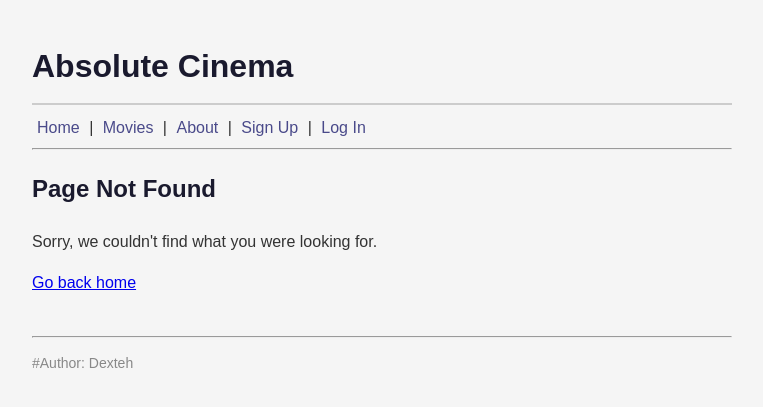
After one commit to gopal9160/Asolute-Cinema, a Flask app: template templates/404.html in a window 1280 px wide. The commit adds this page. Shown: the top 407 px of the page, without its empty margins (258-1021 px from the left). Run offline with Flask 3, Linux system fonts and the light colour scheme; the template is opened without the code that fills it, so the values that code supplies are empty.

Commit message:
Add custom 404 and 500 error pages

```diff
--- a/app.py
+++ b/app.py
@@ -1,11 +1,13 @@
+from functools import wraps
+
 from flask import Flask, render_template, request, redirect, url_for, session, flash
 from werkzeug.security import generate_password_hash, check_password_hash
 from flask_sqlalchemy import SQLAlchemy
 from flask_migrate import Migrate
 
+
 app = Flask(__name__)
 app.secret_key = "dev-secret-key-change-me-later"
-
 
 app.config["SQLALCHEMY_DATABASE_URI"] = "sqlite:///movies.db"
 app.config["SQLALCHEMY_TRACK_MODIFICATIONS"] = False
@@ -22,14 +24,6 @@ class User(db.Model):
     def __repr__(self):
         return f"<User {self.username}>"
 
-@app.context_processor
-def inject_user():
-    user_id = session.get("user_id")
-    current_user = None
-    if user_id:
-        current_user = db.session.get(User, user_id)
-    return {"current_user": current_user}
-
 
 class Movie(db.Model):
     id = db.Column(db.Integer, primary_key=True)
@@ -41,7 +35,15 @@ class Movie(db.Model):
     def __repr__(self):
         return f"<Movie {self.title}>"
 
-from functools import wraps
+
+@app.context_processor
+def inject_user():
+    user_id = session.get("user_id")
+    current_user = None
+    if user_id:
+        current_user = db.session.get(User, user_id)
+    return {"current_user": current_user}
+
 
 def login_required(f):
     @wraps(f)
@@ -52,57 +54,76 @@ def login_required(f):
     return decorated_function
 
 
+# ---------- Auth routes ----------
+
 @app.route("/signup", methods=["GET", "POST"])
-
 def signup():
     if request.method == "POST":
-        username = request.form["username"]
+        username = request.form["username"].strip()
         password = request.form["password"]
+
+        if not username or not password:
+            flash("Username and password are required.", "error")
+            return redirect(url_for("signup"))
 
         existing = User.query.filter_by(username=username).first()
         if existing:
-            return "Username already exists. <a href='/signup'>Try again!</a>"
+            flash("Username already taken.", "error")
+            return redirect(url_for("signup"))
 
-        new_user = User(username=username, password_hash=generate_password_hash(password))
-
+        new_user = User(
+            username=username,
+            password_hash=generate_password_hash(password),
+        )
         db.session.add(new_user)
         db.session.commit()
 
         session["user_id"] = new_user.id
-
+        flash(f"Welcome, {username}!", "success")
         return redirect(url_for("movies"))
 
     return render_template("signup.html")
 
 
-
-
 @app.route("/login", methods=["GET", "POST"])
 def login():
     if request.method == "POST":
-        username = request.form["username"]
+        username = request.form["username"].strip()
         password = request.form["password"]
 
         user = User.query.filter_by(username=username).first()
 
         if user and check_password_hash(user.password_hash, password):
             session["user_id"] = user.id
+            flash(f"Welcome back, {username}!", "success")
             return redirect(url_for("movies"))
 
-        return "Invalid username or password. <a href='/login'>Try again</a>"
+        flash("Invalid username or password.", "error")
+        return redirect(url_for("login"))
 
     return render_template("login.html")
+
 
 @app.route("/logout")
 def logout():
     session.pop("user_id", None)
+    flash("You've been logged out.", "success")
     return redirect(url_for("movies"))
 
+
+# ---------- Public routes ----------
 
 @app.route("/")
 def home():
     return render_template("index.html")
 
+
+@app.route("/about")
+def about():
+    return render_template("about.html")
+
+
+# ---------- Movie routes (login required) ----------
 
 @app.route("/movies")
 @login_required
@@ -115,13 +136,34 @@ def movies():
 @login_required
 def add_movie():
     if request.method == "POST":
-        title = request.form["title"]
-        year = request.form["year"]
+        title = request.form["title"].strip()
+        year = request.form["year"].strip()
 
-        new_movie = Movie(title=title, year=int(year) if year else None, user_id=session["user_id"])
+        errors = []
+
+        if not title:
+            errors.append("Title is required.")
+
+        if year:
+            if not year.isdigit():
+                errors.append("Year must be a number.")
+            elif int(year) < 1888 or int(year) > 2100:
+                errors.append("Year must be between 1888 and 2100.")
+
+        if errors:
+            for error in errors:
+                flash(error, "error")
+            return redirect(url_for("add_movie"))
+
+        new_movie = Movie(
+            title=title,
+            year=int(year) if year else None,
+            user_id=session["user_id"],
+        )
         db.session.add(new_movie)
         db.session.commit()
 
+        flash("Movie added!", "success")
         return redirect(url_for("movies"))
 
     return render_template("add_movie.html")
@@ -133,12 +175,31 @@ def edit_movie(movie_id):
     movie = Movie.query.filter_by(id=movie_id, user_id=session["user_id"]).first_or_404()
 
     if request.method == "POST":
-        movie.title = request.form["title"]
-        year = request.form["year"]
+        title = request.form["title"].strip()
+        year = request.form["year"].strip()
+
+        errors = []
+
+        if not title:
+            errors.append("Title is required.")
+
+        if year:
+            if not year.isdigit():
+                errors.append("Year must be a number.")
+            elif int(year) < 1888 or int(year) > 2100:
+                errors.append("Year must be between 1888 and 2100.")
+
+        if errors:
+            for error in errors:
+                flash(error, "error")
+            return redirect(url_for("edit_movie", movie_id=movie_id))
+
+        movie.title = title
         movie.year = int(year) if year else None
         movie.watched = "watched" in request.form
 
         db.session.commit()
+        flash("Movie updated!", "success")
         return redirect(url_for("movies"))
 
     return render_template("edit_movie.html", movie=movie)
@@ -150,12 +211,21 @@ def delete_movie(movie_id):
     movie = Movie.query.filter_by(id=movie_id, user_id=session["user_id"]).first_or_404()
     db.session.delete(movie)
     db.session.commit()
+
+    flash("Movie deleted.", "success")
     return redirect(url_for("movies"))
 
+@app.errorhandler(404)
+def not_found(error):
+    return render_template("404.html"), 404
 
-@app.route("/about")
-def about():
-    return render_template("about.html")
+
+@app.errorhandler(500)
+def server_error(error):
+    return render_template("500.html"), 500
+
+
+
 
 
 if __name__ == "__main__":
--- a/static/style.css
+++ b/static/style.css
@@ -56,3 +56,32 @@ footer {
     color: #888;
     font-size: 14px;
 }
+
+.flash-messages {
+    margin-bottom: 20px;
+}
+
+.flash {
+    padding: 10px 14px;
+    border-radius: 6px;
+    margin-bottom: 10px;
+    border: 1px solid transparent;
+}
+
+.flash-success {
+    background-color: #d4edda;
+    color: #155724;
+    border-color: #c3e6cb;
+}
+
+.flash-error {
+    background-color: #f8d7da;
+    color: #721c24;
+    border-color: #f5c6cb;
+}
+
+.flash-info {
+    background-color: #d1ecf1;
+    color: #0c5460;
+    border-color: #bee5eb;
+}
--- /dev/null
+++ b/templates/404.html
@@ -0,0 +1,9 @@
+{% extends "base.html" %}
+
+{% block title %}Not Found — Absolute Cinema{% endblock %}
+
+{% block content %}
+    <h2>Page Not Found</h2>
+    <p>Sorry, we couldn't find what you were looking for.</p>
+    <p><a href="{{ url_for('home') }}">Go back home</a></p>
+{% endblock %}
--- a/templates/base.html
+++ b/templates/base.html
@@ -5,6 +5,17 @@
     <link rel="stylesheet" href="{{ url_for('static', filename='style.css') }}">
 </head>
 <body>
+    {% with messages = get_flashed_messages(with_categories=true) %}
+        {% if messages %}
+            <div class="flash-messages">
+                {% for category, message in messages %}
+                    <div class="flash flash-{{ category }}">{{ message }}</div>
+                {% endfor %}
+            </div>
+        {% endif %}
+    {% endwith %}
+
+
     <header>
         <h1>Absolute Cinema</h1>
         <nav>
```
Also changed, not shown: templates/500.html (added, +9 -0 lines).
